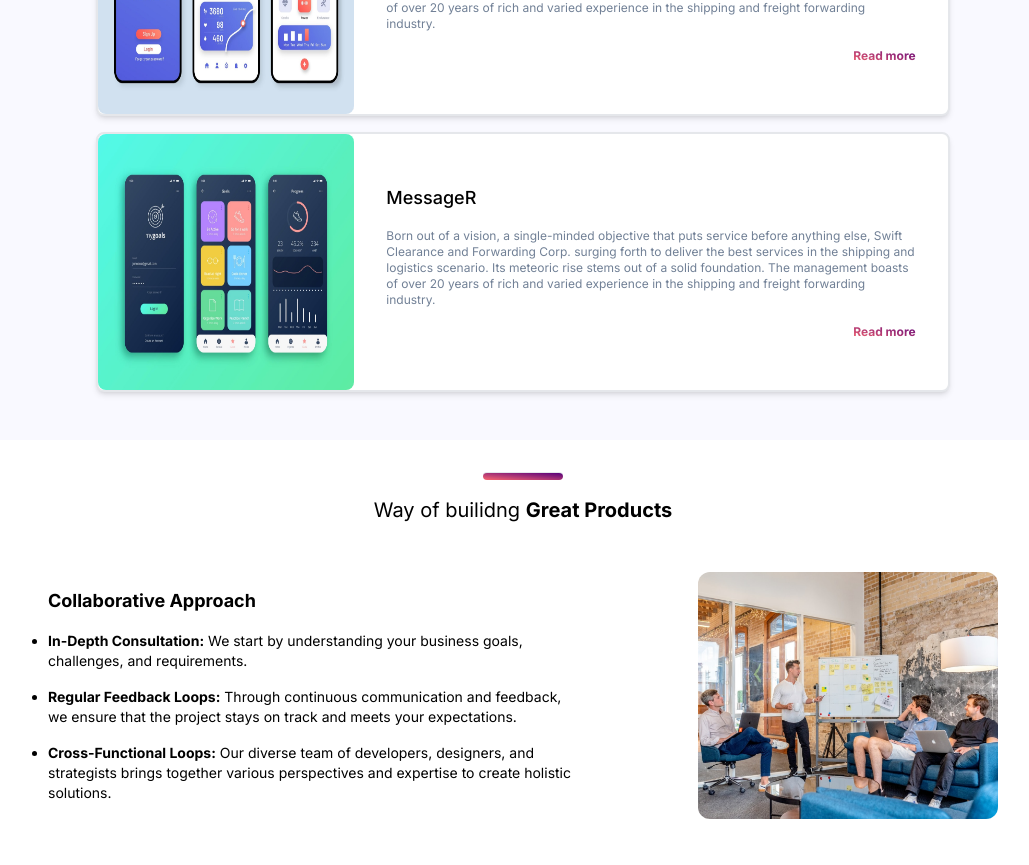
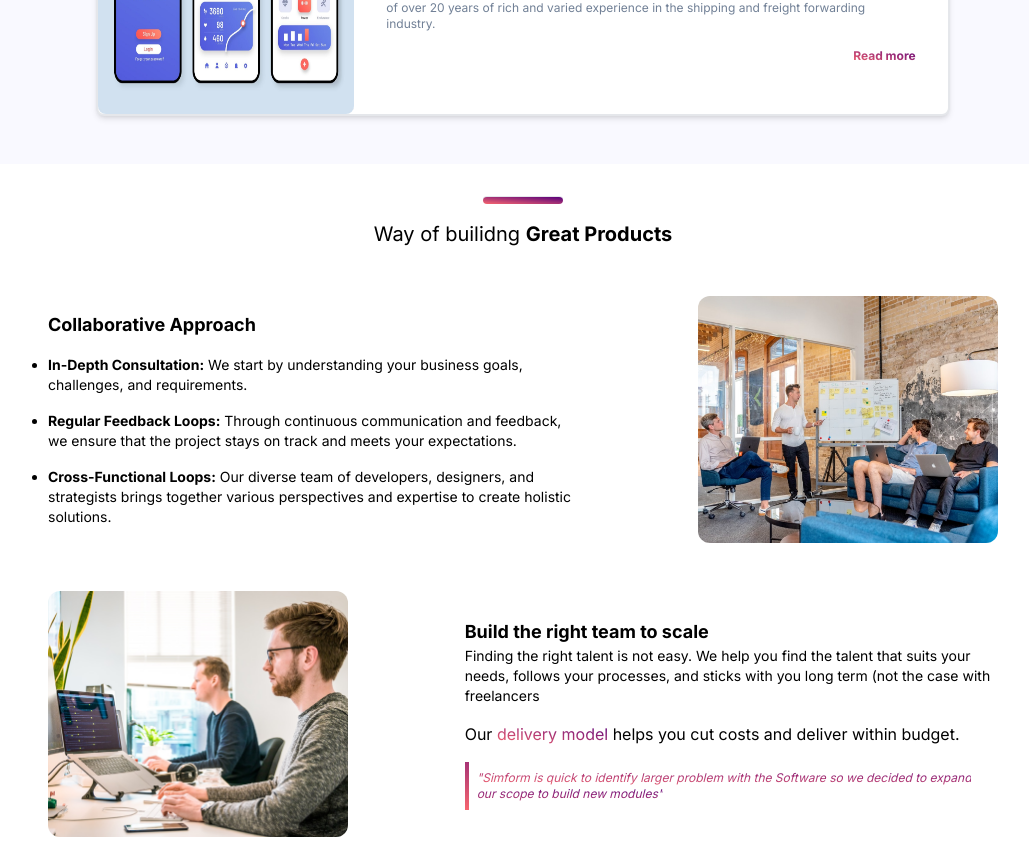
Before and after one commit to Abdur1Rafae/Dream-Labs, a Next.js app: page / in a window 1280 px wide. Shown: the part 1420-2285 px from the top of the page, without its empty margins (117-1146 px from the left). Built offline with nearby package versions, Linux system fonts and the light colour scheme.

Commit message:
apos and quot mark tags added

```diff
--- a/src/app/solutions/arete/page.js
+++ b/src/app/solutions/arete/page.js
@@ -39,12 +39,12 @@ const AretePage = () => {
         </div>
         <div className='bg-white md:h-72 w-full flex flex-col p-4 lg:px-48 items-center justify-center gap-4 md:gap-12'>
             <h2 className='font-bold text-3xl'>Limitations of Traditional Assessments</h2>
-            <p className='text-md text-center'>In today's educational landscape, one-size-fits-all assessments fail to account for the diverse abilities and learning styles of students. Traditional testing methods are time-consuming, lack personalization, and often do not provide actionable insights for educators. This results in a suboptimal learning experience, where the true potential of students remains untapped.</p>
+            <p className='text-md text-center'>In today&apos;s educational landscape, one-size-fits-all assessments fail to account for the diverse abilities and learning styles of students. Traditional testing methods are time-consuming, lack personalization, and often do not provide actionable insights for educators. This results in a suboptimal learning experience, where the true potential of students remains untapped.</p>
         </div>
         <div className='bg-[#F4F9FD] min-h-80 w-full flex flex-col md:flex-row p-4 lg:px-32 items-center gap-8 md:gap-16'>
             <div className='max-w-1/2'>
                 <h2 className='font-bold text-3xl'>Transforming Assessments with Arete</h2>
-                <p className='text-md mt-4'>Arete's in-depth assessments go beyond traditional grading. We provide clear and actionable insights that reveal each student's unique learning profile. We help you identify areas where students excel and pinpoint areas that require additional support.</p>
+                <p className='text-md mt-4'>Arete&apos;s in-depth assessments go beyond traditional grading. We provide clear and actionable insights that reveal each student&apos;s unique learning profile. We help you identify areas where students excel and pinpoint areas that require additional support.</p>
             </div>
             <div className='w-full h-full self-center flex  self-justify-center items-center'>
                 <img src='/AreteImgs.png' className=''/>
@@ -64,7 +64,7 @@ const AretePage = () => {
                     <img src='/Arete5.jpg' className='w-full'/>
                     <div className='p-4'>
                         <h4 className='font-bold text-lg'>Empowered Educators</h4>
-                        <p className='text-xs text-[#6C757D]'>With powerful analytics and detailed insights, educators can make informed decisions, customize their teaching strategies, and effectively support each student's learning journey.</p>
+                        <p className='text-xs text-[#6C757D]'>With powerful analytics and detailed insights, educators can make informed decisions, customize their teaching strategies, and effectively support each student&apos;s learning journey.</p>
                     </div>
                 </div>
                 <div className='w-full md:w-2/5 lg:w-1/5 bg-white shadow-md'>
--- a/src/components/Main.jsx
+++ b/src/components/Main.jsx
@@ -26,12 +26,6 @@ const Main = () => {
             description: 'Born out of a vision, a single-minded objective that puts service before anything else, Swift Clearance and Forwarding Corp. surging forth to deliver the best services in the shipping and logistics scenario. Its meteoric rise stems out of a solid foundation. The management boasts of over 20 years of rich and varied experience in the shipping and freight forwarding industry.',
             onClick: ()=>{router.push('/solutions/arete')},
             img: 'pic3.jpg'
-        },
-        {
-            title: 'MessageR',
-            description: 'Born out of a vision, a single-minded objective that puts service before anything else, Swift Clearance and Forwarding Corp. surging forth to deliver the best services in the shipping and logistics scenario. Its meteoric rise stems out of a solid foundation. The management boasts of over 20 years of rich and varied experience in the shipping and freight forwarding industry.',
-            onClick: ()=>{},
-            img: 'pic4.jpg'
         }
     ]
 
@@ -193,7 +187,7 @@ const Main = () => {
                     <p className='mt-4'>Our <span className='bg-gradient-to-tr from-[#F7666F] to-[#57007B] text-transparent bg-clip-text'>delivery model</span> helps you cut costs and deliver within budget.</p>
                     <div className='bg-gradient-to-tr from-[#F7666F] to-[#57007B] mt-4'>
                         <div className='ml-1 bg-white p-2 text-xs'>
-                            <em className='bg-gradient-to-tr from-[#F7666F] to-[#57007B] text-transparent bg-clip-text'>"Simform is quick to identify larger problem with the Software so we decided to expand our scope to build new modules"</em>
+                            <em className='bg-gradient-to-tr from-[#F7666F] to-[#57007B] text-transparent bg-clip-text'>&quot;Simform is quick to identify larger problem with the Software so we decided to expand our scope to build new modules&quot;</em>
                         </div>
                     </div>
                 </div>
```
